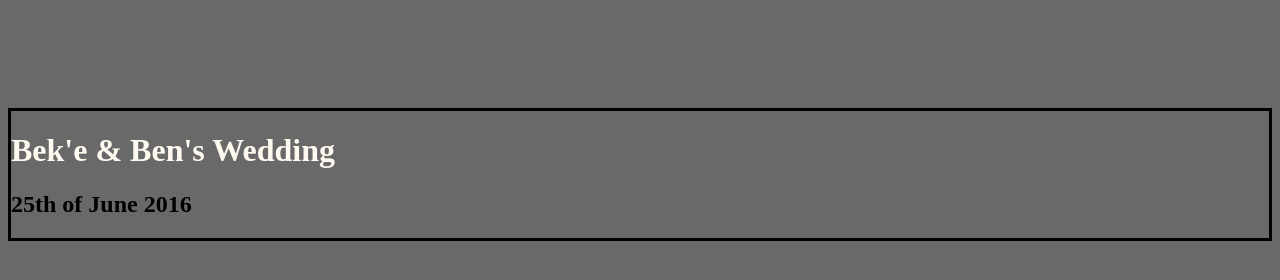
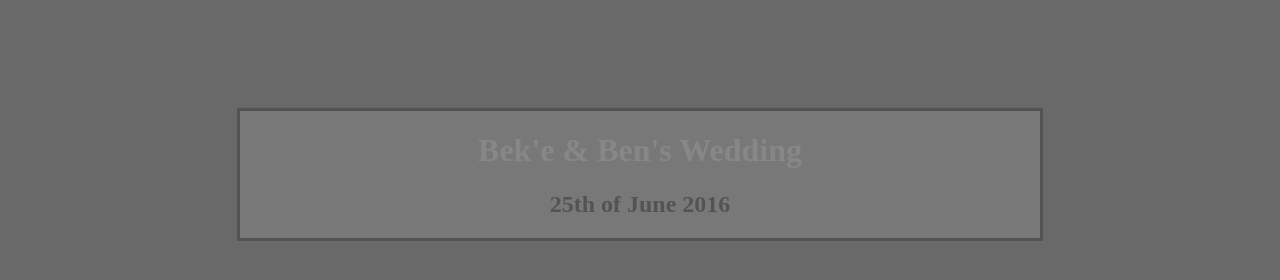
Before and after one commit to bencurrer/bencurrer.github.io, a plain HTML site: page unit_1/index.html in a window 1280 px wide. Drawn offline with Linux system fonts and the light colour scheme.

Commit message:
introduce adobe font kit

```diff
--- a/unit_1/CSS/style.css
+++ b/unit_1/CSS/style.css
@@ -2,16 +2,17 @@ body {
 	background-color: dimgrey;
 }
 h1 {
-	color: floralwhite
+	color: white
 }
 p {
 	color: cornsilk
 }
 .banner {
-	background-color: white
-	opacity:0.5;
+	background-color: rgba(255,255,255,0.5);
+	opacity:0.2;
 	position:relative;
 	top: 100px;
 	border: solid;
-	margin: auto
+	margin: auto;
+	max-width: 800px
 }
--- /dev/null
+++ b/unit_1/CSS/stylesheet.css
@@ -0,0 +1,3 @@
+@font-face {
+
+}
--- a/unit_1/index.html
+++ b/unit_1/index.html
@@ -1,13 +1,15 @@
 <!DOCTYPE html>
 <html>
 <head>
+	<script src="https://use.typekit.net/oms8uxf.js"></script>
+	<script>try{Typekit.load({ async: true });}catch(e){}</script>
 	<title>Ben &amp; Beke Wedding</title>
-	<link rel="stylesheet" type="text/css" href="css/style.css">
+	<link rel="stylesheet" type="text/css" href="CSS/style.css">
 </head>
 <body>
 <div class="banner">
-<h1>Bek'e &amp; Ben's Wedding</h1>
-<h2 >25th of June 2016</h2>
+<h1 align="center">Bek'e &amp; Ben's Wedding</h1>
+<h2 align="center">25th of June 2016</h2>
 </div>
 </body>
 </html>
```
